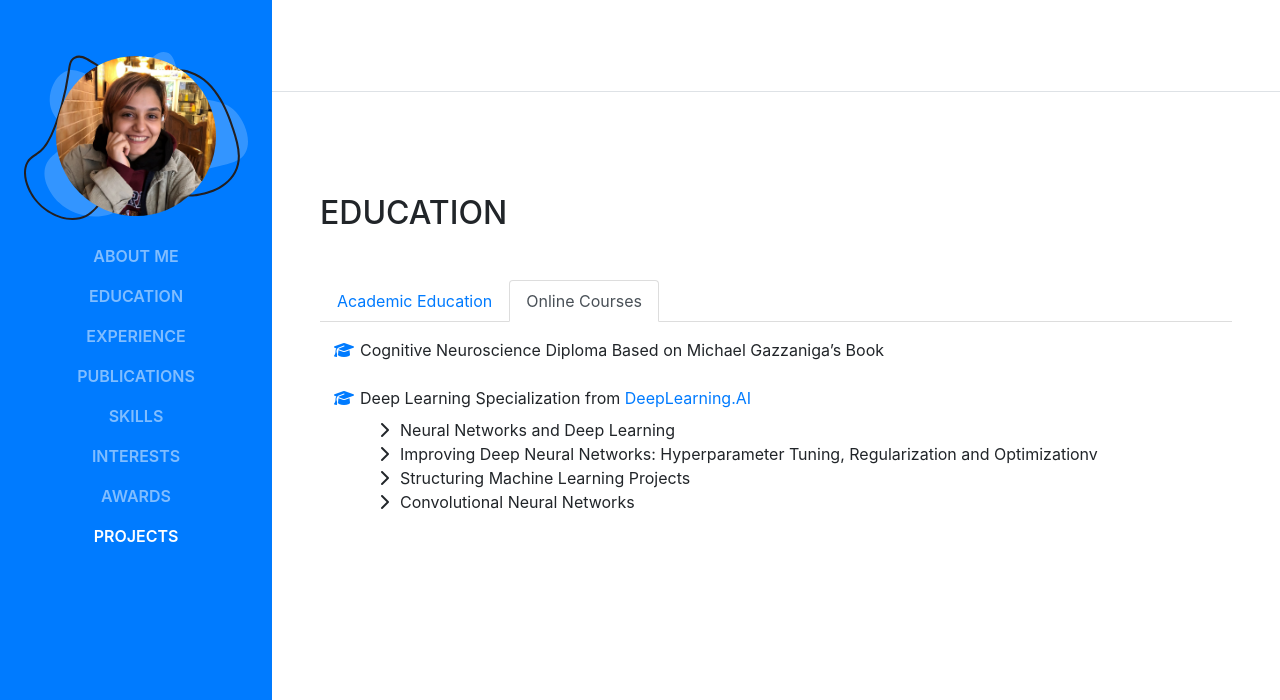
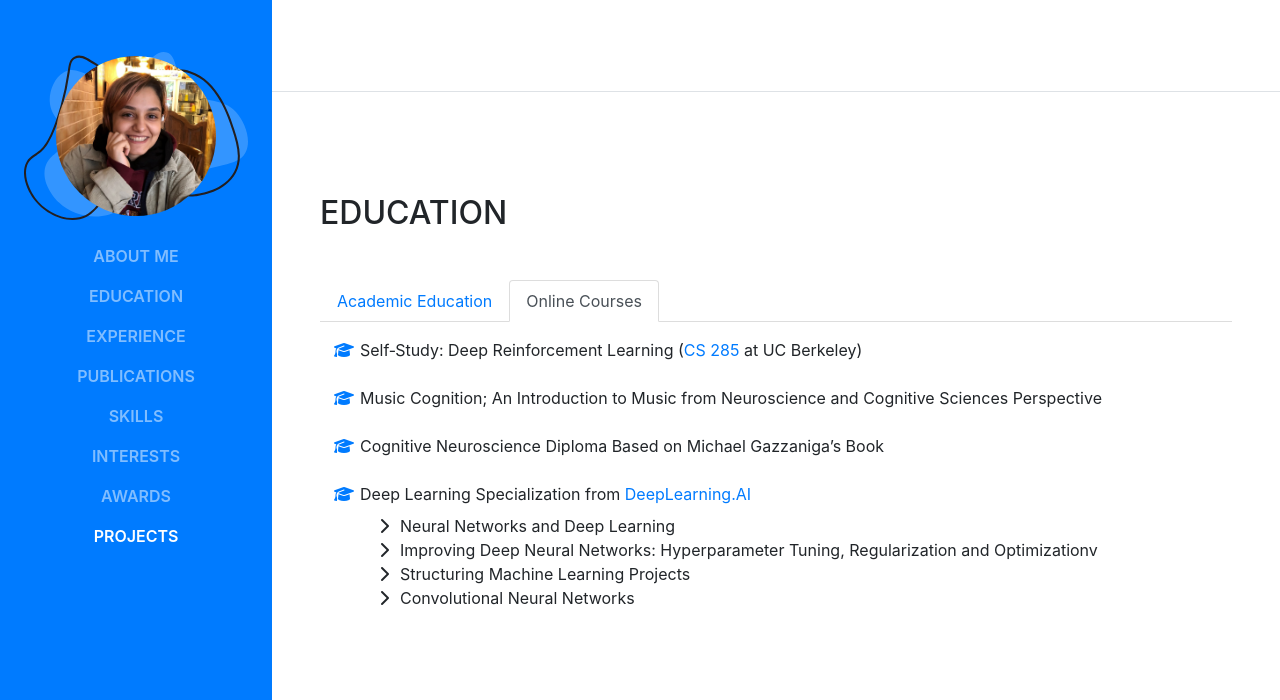
Before and after one commit to NegarMov/NegarMov.github.io, a website with bundled scripts: page index.html in a window 1280 px wide. Both pictures are taken after a click on the tab "Online Courses". Shown: the part 708-1408 px from the top of the page. Built offline with nearby package versions, Linux system fonts and the light colour scheme; a web font is replaced by a local one.

Commit message:
Add new online courses

```diff
--- a/index.html
+++ b/index.html
@@ -195,6 +195,14 @@
             </div>
             <div class="tab-pane fade" id="online" role="tabpanel" aria-labelledby="online-tab">
               <ul class="fa-ul mb-0">
+                <li class="mb-4">
+                  <i class="fa-li fas fa-graduation-cap text-primary"></i>
+                  Self‑Study: Deep Reinforcement Learning (<a href="https://rail.eecs.berkeley.edu/deeprlcourse/" target="_blank">CS 285</a> at UC Berkeley)
+                </li>
+                <li class="mb-4">
+                  <i class="fa-li fas fa-graduation-cap text-primary"></i>
+                  Music Cognition; An Introduction to Music from Neuroscience and Cognitive Sciences Perspective
+                </li>
                 <li class="mb-4">
                   <i class="fa-li fas fa-graduation-cap text-primary"></i>
                   Cognitive Neuroscience Diploma Based on Michael Gazzaniga’s Book
```
